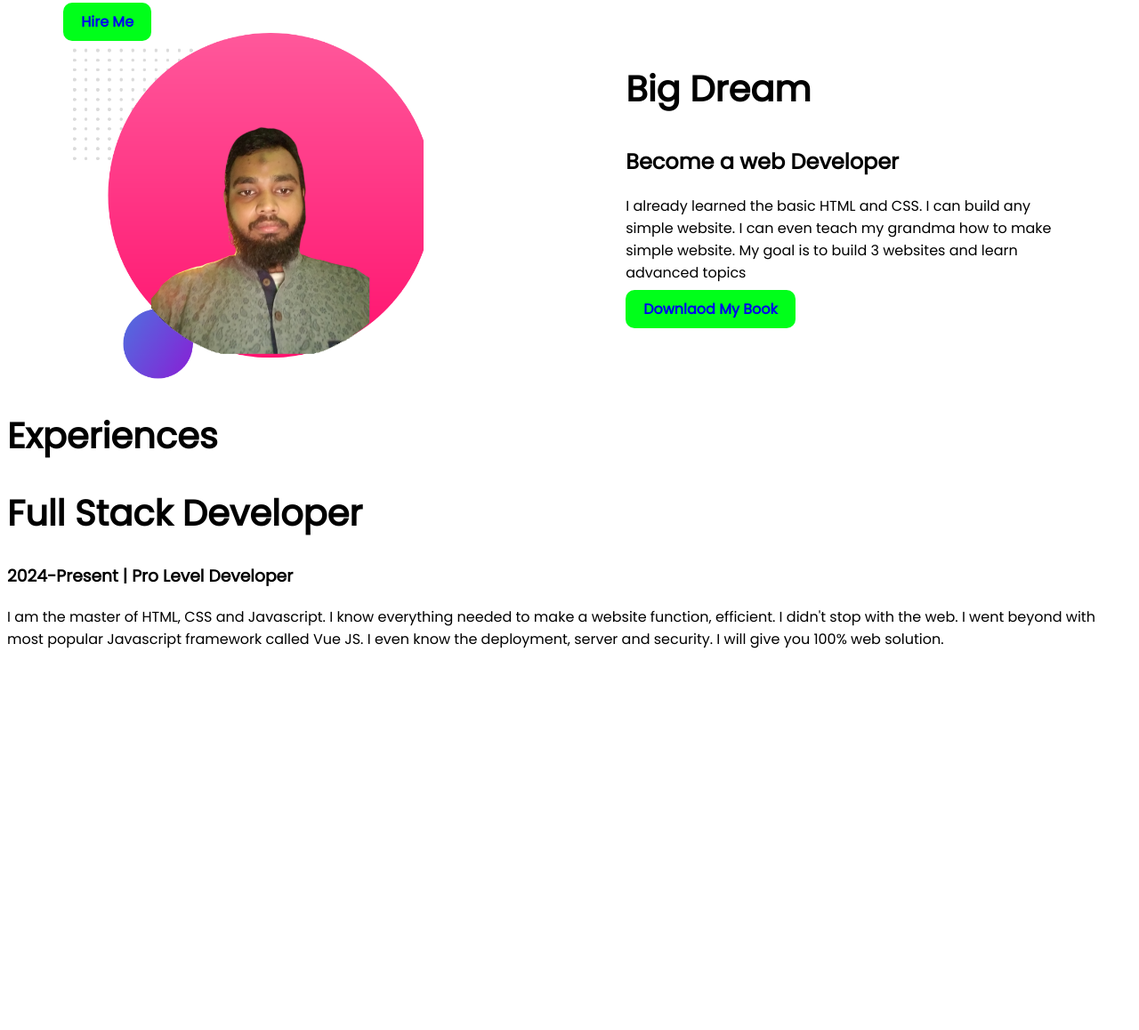
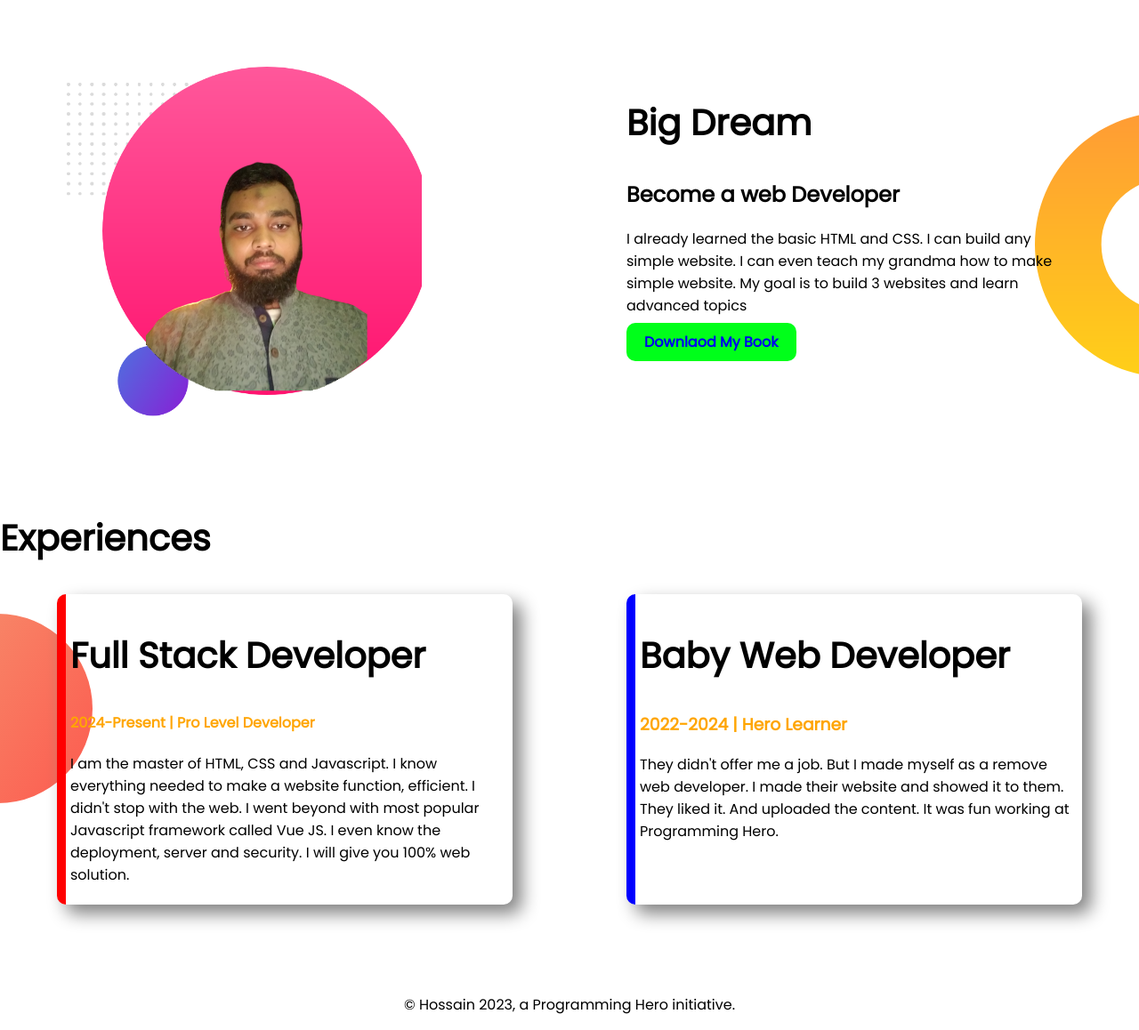
Before and after one commit to hossain-imran-website/developer-portfoilo, a plain HTML site: page index.html in a window 1280 px wide. Shown: the part 439-1597 px from the top of the page at 89% size. Before the commit the page ends 1186 px from the top, so only its background shows below. Drawn offline with Linux system fonts and the light colour scheme.

Commit message:
experence-area

```diff
--- a/index.html
+++ b/index.html
@@ -10,7 +10,7 @@
 <link rel="stylesheet" href="style.css">
 </head>
 <body>
-    <section >
+    <section class="top-banner-area felxiable-container" >
         <div class="half-width">
             <h1>Welcome To </h1>
             <h1> <span class="imran">MD Imran Hossain </span> Worlds</h1>
@@ -22,7 +22,7 @@
             <img src="images/my-bg.png" alt="">
         </div>
     </section>
-    <section class="big-dream">
+    <section class="big-dream-area felxiable-container">
         <div class="half-width">
             <img src="images/my-bg2.png" alt="">
         </div>
@@ -33,13 +33,23 @@
             <a class="button" href="www.facebook.com">Downlaod My Book</a>
         </div>
     </section>
-<footer>
+<section class="experience-area">
     <h1> Experiences</h1>
-    <div>
-        <h1>Full Stack Developer</h1>
-        <h3>2024-Present | Pro Level Developer</h3>
-        <p>I am the master of HTML, CSS and Javascript. I know everything needed to make a website function, efficient. I didn't stop with the web. I went beyond with most popular Javascript framework called Vue JS. I even know the deployment, server and security. I will give you 100% web solution.</p>
+    <div  class="felxiable-container">
+        <div id="full-stack-developer" class="developer-item">
+            <h1>Full Stack Developer</h1>
+            <h4 class="imran">2024-Present | Pro Level Developer</h4>
+            <p>I am the master of HTML, CSS and Javascript. I know everything needed to make a website function, efficient. I didn't stop with the web. I went beyond with most popular Javascript framework called Vue JS. I even know the deployment, server and security. I will give you 100% web solution.</p>
+        </div>
+        <div id="baby-developer" class="developer-item">
+            <h1 >Baby Web Developer</h1>
+            <h3 class="imran">2022-2024 | Hero Learner</h3>
+            <p>They didn't offer me a job. But I made myself as a remove web developer. I made their website and showed it to them. They liked it. And uploaded the content. It was fun working at Programming Hero.</p>
+        </div>
     </div>
+</section>
+<footer class="footer-area">
+    <p> © Hossain 2023, a Programming Hero initiative.</p>
 </footer>
 </body>
 </html>
--- a/style.css
+++ b/style.css
@@ -1,5 +1,6 @@
 body{
     font-family: 'Poppins', sans-serif;
+    margin: 0;
 }
 h1{
     font-size: 40px;
@@ -8,13 +9,15 @@ h1{
     color: orange;
 }
 
-section {
+.felxiable-container {
     display: flex;
+    margin-bottom: 100px;
 }
 .half-width {
     width: 50%;
     padding-left: 5%;
     padding-right: 5%;
+
 }
 .half-width img{
     width: 80%;
@@ -26,7 +29,41 @@ section {
     padding:10px 20px;
     margin-top:5px;
     border-radius: 10px;
-
     font-weight: 700;
+}
+.top-banner-area {
+    background-image: url(images/top-banner.png);
+    background-repeat: no-repeat;
+}
+.big-dream-area {
+    background-image: url(images/dream-bg.png);
+    background-repeat: no-repeat;
+    background-position: right;
 
 }
+.developer-item {
+    width:40%;
+    box-shadow: 10px 10px 20px gray;
+    margin-left: 5%;
+    margin-right: 5%;
+    border-radius:10px;
+    padding:5px;
+
+
+}
+.experience-area {
+    background-image: url(images/exp-bg.png);
+    background-repeat: no-repeat;
+    background-position: left;
+}
+
+#full-stack-developer {
+    border-left: 10px solid red;
+
+}
+#baby-developer {
+    border-left: 10px solid blue;
+    }
+ .footer-area{
+        text-align: center;
+    }
```
